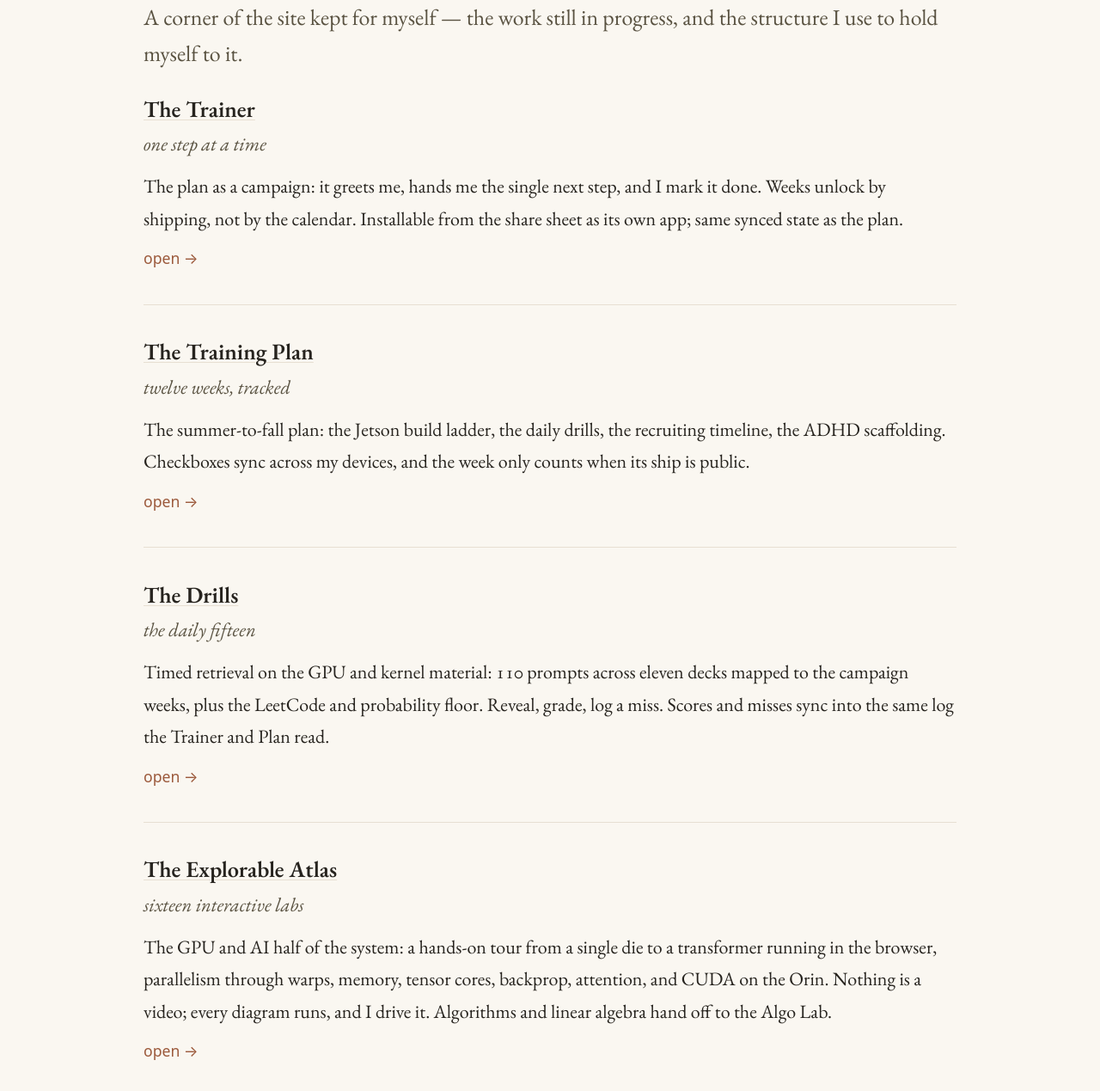
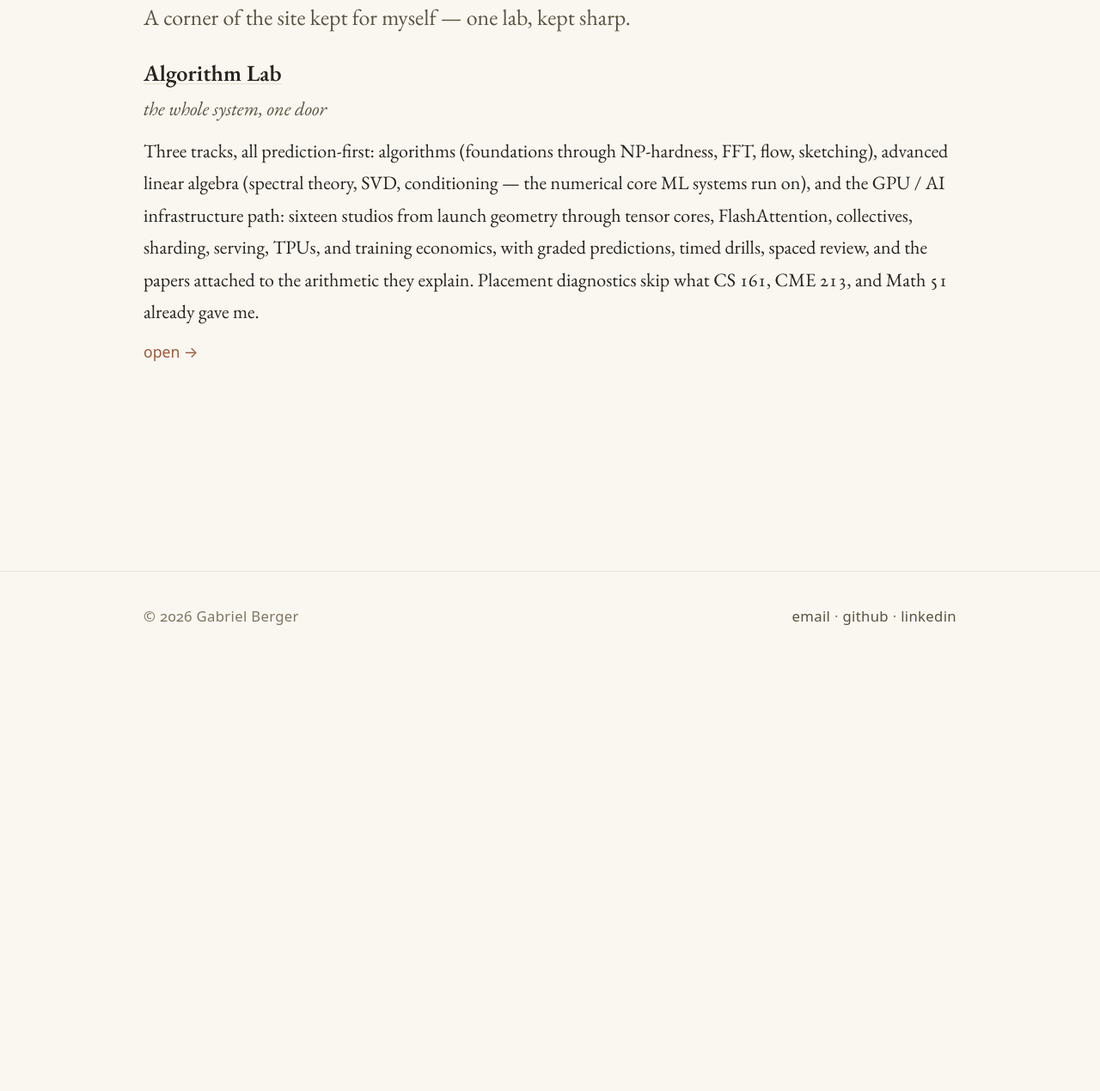
Before and after one commit to gjberger/personal_site, an Astro site: page /private in a window 1280 px wide. Shown: the part 231-1500 px from the top of the page at 86% size. After the commit the page ends 1019 px from the top, so only its background shows below. Built offline with nearby package versions, Linux system fonts and the light colour scheme; Astro itself is replaced by a stand-in of ours.

Commit message:
private: single-artifact landing — gate lands on algolab, login page rebranded, dead cards removed
Co-Authored-By: Claude Fable 5 <noreply@anthropic.com>

```diff
--- a/netlify/edge-functions/gate.js
+++ b/netlify/edge-functions/gate.js
@@ -41,7 +41,7 @@ form{display:flex;flex-direction:column;gap:12px;width:260px}
 input{padding:10px;border:1px solid #3A4A66;border-radius:4px;background:#131C2A;color:#E9EDF3;font:inherit}
 button{padding:10px;border:0;border-radius:4px;background:#B85C1E;color:#12100C;font:inherit;font-weight:600;cursor:pointer}
 .m{color:#E89350;min-height:18px;font-size:13px}h1{font-size:18px;margin:0 0 4px}</style>
-<form method="POST" action="/private/login"><h1>The Training Plan</h1>
+<form method="POST" action="/private/login"><h1>Algorithm Lab</h1>
 <div class="m">${msg || ""}</div>
 <input type="password" name="password" placeholder="password" autofocus autocomplete="current-password">
 <button>Enter</button></form>`;
@@ -64,7 +64,7 @@ export default async (request, context) => {
       return new Response(null, {
         status: 303,
         headers: {
-          "location": "/private/plan/",
+          "location": "/private/algolab/",
           "set-cookie": `tp_sess=${token}; HttpOnly; Secure; SameSite=Lax; Path=/; Max-Age=${MAX_AGE_DAYS * 86400}`,
         },
       });
--- a/src/pages/private/index.astro
+++ b/src/pages/private/index.astro
@@ -3,50 +3,17 @@ import Base from "../../layouts/Base.astro";
 
 const items = [
   {
-    title: "The Trainer",
-    href: "/private/trainer/",
-    role: "one step at a time",
-    body: `The plan as a campaign: it greets me, hands me the single next step, and
-      I mark it done. Weeks unlock by shipping, not by the calendar. Installable
-      from the share sheet as its own app; same synced state as the plan.`,
-  },
-  {
-    title: "The Training Plan",
-    href: "/private/plan/",
-    role: "twelve weeks, tracked",
-    body: `The summer-to-fall plan: the Jetson build ladder, the daily drills, the
-      recruiting timeline, the ADHD scaffolding. Checkboxes sync across my devices,
-      and the week only counts when its ship is public.`,
-  },
-  {
-    title: "The Drills",
-    href: "/private/drills/",
-    role: "the daily fifteen",
-    body: `Timed retrieval on the GPU and kernel material: 110 prompts across
-      eleven decks mapped to the campaign weeks, plus the LeetCode and probability
-      floor. Reveal, grade, log a miss. Scores and misses sync into the same log
-      the Trainer and Plan read.`,
-  },
-  {
-    title: "The Explorable Atlas",
-    href: "/private/atlas/",
-    role: "sixteen interactive labs",
-    body: `The GPU and AI half of the system: a hands-on tour from a single die to
-      a transformer running in the browser, parallelism through warps, memory,
-      tensor cores, backprop, attention, and CUDA on the Orin. Nothing is a video;
-      every diagram runs, and I drive it. Algorithms and linear algebra hand off to
-      the Algo Lab.`,
-  },
-  {
     title: "Algorithm Lab",
     href: "/private/algolab/",
-    role: "two tracks, drilled and proven",
-    body: `The other half: algorithms (foundations through NP-hardness, FFT,
-      flow, sketching) and advanced linear algebra (spectral theory, SVD, Cholesky,
-      conditioning, the numerical core ML systems run on). Every lesson makes me
-      predict before it plays, times my drills, and machine-checks the proofs. A
-      placement diagnostic skips what CS 161, CME 213, and Math 51 already gave me,
-      so I only drill the rungs above my line.`,
+    role: "the whole system, one door",
+    body: `Three tracks, all prediction-first: algorithms (foundations through
+      NP-hardness, FFT, flow, sketching), advanced linear algebra (spectral theory,
+      SVD, conditioning — the numerical core ML systems run on), and the GPU / AI
+      infrastructure path: sixteen studios from launch geometry through tensor
+      cores, FlashAttention, collectives, sharding, serving, TPUs, and training
+      economics, with graded predictions, timed drills, spaced review, and the
+      papers attached to the arithmetic they explain. Placement diagnostics skip
+      what CS 161, CME 213, and Math 51 already gave me.`,
   },
 ];
 ---
@@ -55,8 +22,7 @@ const items = [
   <div class="wrap wrap--wide">
     <h1>Private</h1>
     <p class="muted lede">
-      A corner of the site kept for myself — the work still in progress, and the
-      structure I use to hold myself to it.
+      A corner of the site kept for myself — one lab, kept sharp.
     </p>
 
     {
```
